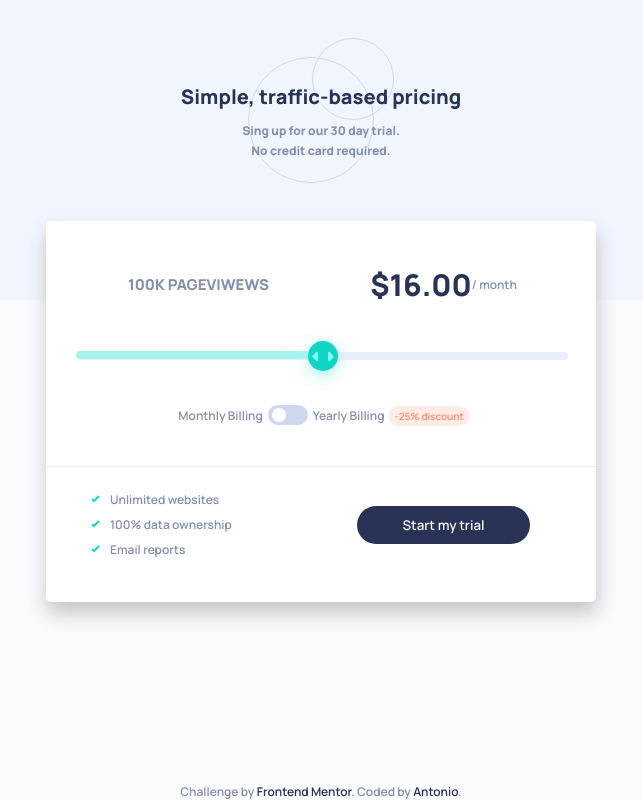
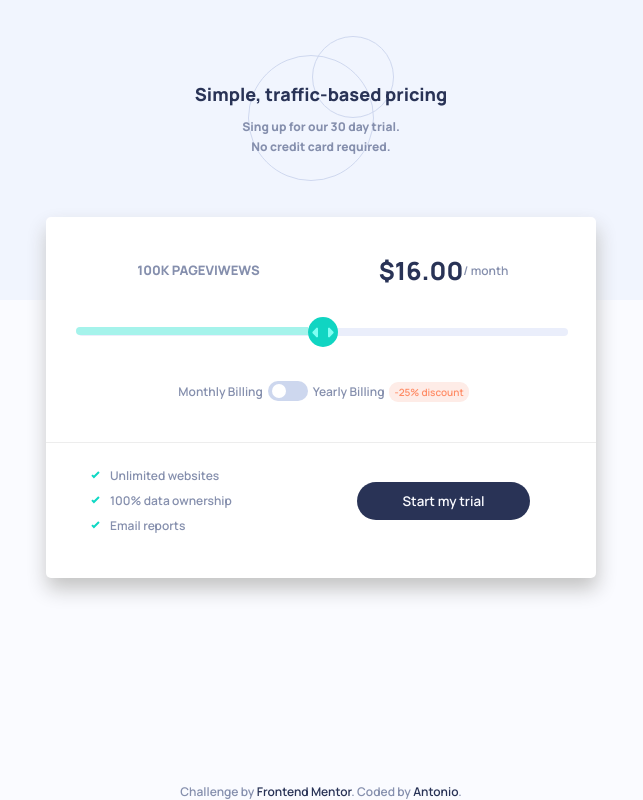
Before and after one commit to antoniosam/code-challenge__interactive-pricing-component-main, a website: page index.html in a window 1280 px wide. Shown: the whole page, without its empty margins (319-962 px from the left). Drawn offline with Linux system fonts and the light colour scheme.

Commit message:
Tamaño de fuentes

```diff
--- a/scss/style.scss
+++ b/scss/style.scss
@@ -62,7 +62,7 @@ body {
     }
     h1 {
         text-align: center;
-        font-size: 20px;
+        font-size: 18px;
         color: var(--neutral-dark-desaturated-blue);
         margin-bottom: 11px;
         font-weight: 800;
@@ -89,7 +89,7 @@ body {
         .bill {
             color: var(--neutral-dark-desaturated-blue);
             font-weight: 800;
-            font-size: 30px;
+            font-size: 25px;
             display: inline-block;
             vertical-align: middle;
         }
@@ -104,7 +104,7 @@ body {
         display: flex;
         flex-direction: row;
         flex-wrap: wrap;
-        padding: 10px 30px;
+        padding: 0px 30px;
         p {
             display: flex;
             flex: 50%;
@@ -113,7 +113,7 @@ body {
         }
         .viewers {
             font-weight: 800;
-            font-size: 15px;
+            font-size: 13px;
             color: var(--neutral-grayish-blue);
         }
         #price-desktop {
@@ -318,7 +318,7 @@ input:checked + .toggle:before {
     cursor: pointer;
     border-radius: 50%;
     z-index: 10;
-    box-shadow: 0px 4px 17px 0px var(--main-soft-cyan);
+    box-shadow: 0px 0px 0px 0px var(--main-soft-cyan);
 }
 .slider.move::-webkit-slider-thumb {
     cursor: grabbing;
```
Also changed, not shown: styles/style.css.
